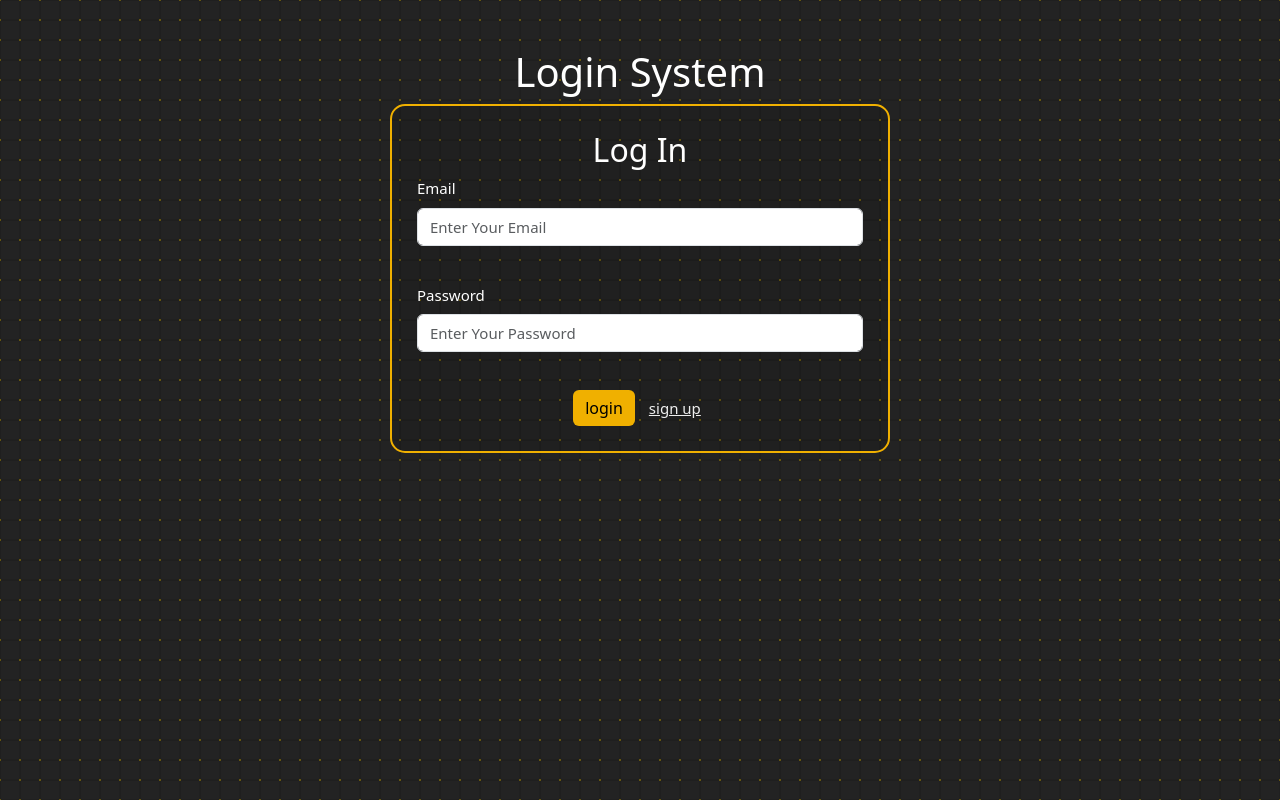
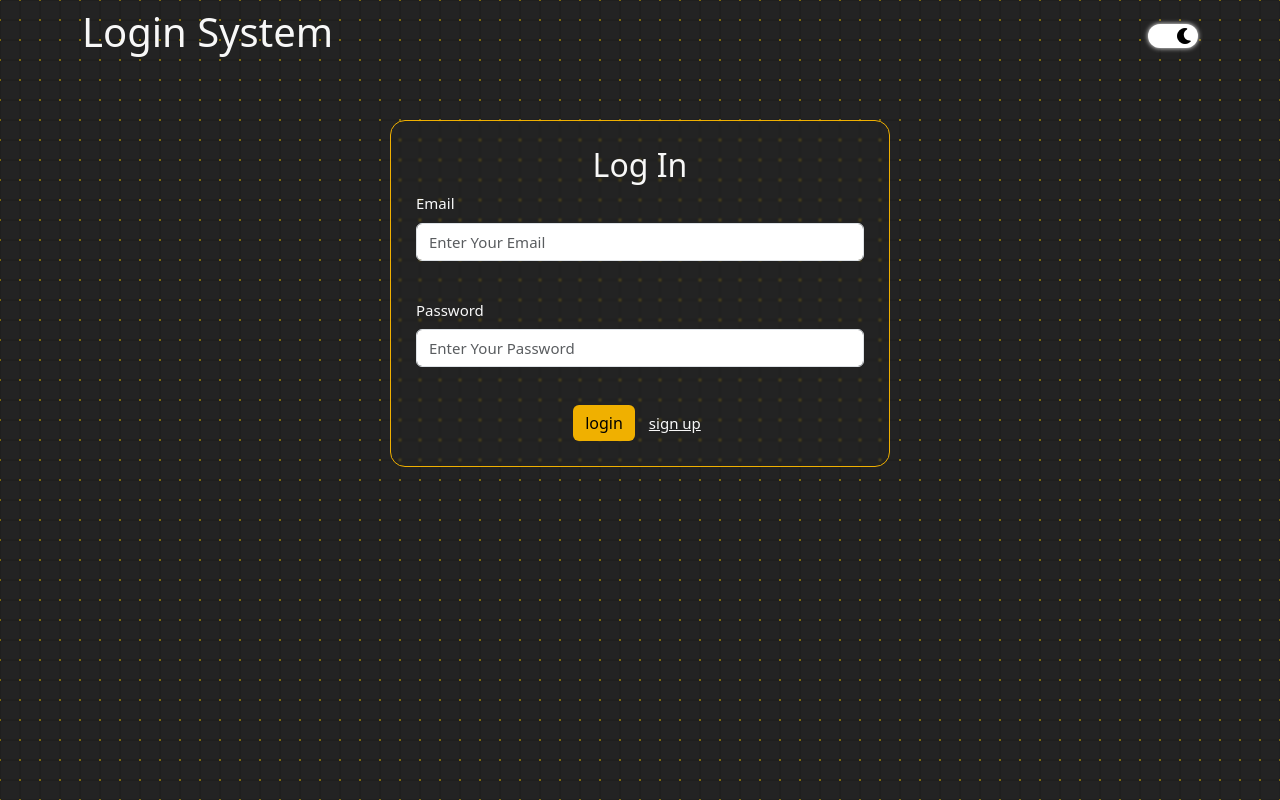
Before and after one commit to mohammed-abd-elmoniiem/login, a website built with Vite: page index.html in a window 1280 px wide. Built offline with nearby package versions, Linux system fonts and the light colour scheme.

Commit message:
dark mode

```diff
--- a/index.html
+++ b/index.html
@@ -7,12 +7,17 @@
     <title>login</title>
   </head>
   <body class="position-relative">
-    <!-- <div class="position-absolute top-0 p-2 banner rounded-1">
-      <p class="">add new user successfully</p>
-    </div> -->
-    <h1 class="mx-auto pt-5 text-center">login system</h1>
-    <header class="container">
-      <div class="sign-up d-flex flex-column mx-auto">
+    <nav
+      class="container d-flex justify-content-between align-items-center py-2"
+    >
+      <h1 class="">login system</h1>
+      <div class="theme">
+        <i class="fa fa-sun"></i>
+        <i class="fa fa-moon"></i>
+      </div>
+    </nav>
+    <header class="container mt-5">
+      <div class="sign-up d-flex flex-column mx-auto justify-content-center">
         <h2 class="align-self-center">sign up</h2>
         <div class="user-name-field">
           <label for="user-name" class="form-label"> user Name</label>
--- a/src/main.js
+++ b/src/main.js
@@ -16,6 +16,8 @@ var userName = document.getElementById('user-name');
 var userEmail = document.getElementById('user-email');
 var userPassword = document.getElementById('password');
 var btnSignUp = document.querySelector('button#sign-up');
+
+var themeBtn = document.querySelector('div.theme');
 
 var h2 = document.querySelector('h2')
 
@@ -58,6 +60,9 @@ loggedInBefore()
     h2.textContent = 'log in'
 
     // -------------------------------------------------
+
+    // set theme
+    if(localStorage.getItem('theme') == 'dark') document.body.classList.add('dark')
 // --------------------------------------------------------------------------------------------------------------
 
 
@@ -195,7 +200,7 @@ function welcomePage(){
         var section = document.createElement('section');
 
 
-        section.classList.add("d-flex","flex-column","align-items-center","h-100","justify-content-center")
+        section.classList.add("d-flex","flex-column","align-items-center","justify-content-center")
               section.innerHTML=`
               <h3 class="text-capitalize">welcome ${loggedInUser}</h3>
 
@@ -381,3 +386,36 @@ function addWranig(target){
 // animation +++++++++++++++++++++++++++++++++++++++++++++
 
 // animate('header div button')
+
+
+
+
+
+// dark mode
+
+themeBtn.addEventListener('click',(event)=>{
+  document.body.classList.toggle('dark')
+
+  if(document.body.classList.contains('dark' )){
+
+    localStorage.setItem('theme','light');
+
+
+    //  animate('div.theme i.fa-sun',{x:30 ,scale:0, opacity:0},{duration:0.5})
+    //  animate('div.theme i.fa-moon',{x:0 ,scale:1, opacity:1},{duration:0})
+  }else{
+
+    //  animate('div.theme i.fa-sun',{x:0 ,scale:1,opacity:1},{duration:0})
+
+    //  animate('div.theme i.fa-moon',{x:-30 ,scale:0, opacity:0},{duration:0.5})
+
+
+        localStorage.setItem('theme','dark')
+
+  }
+
+  // animate theme icons
+
+
+
+})
--- a/src/style.css
+++ b/src/style.css
@@ -8,30 +8,79 @@ canvas#ss{
 :root{
     --main-color:rgb(240, 176, 0);
     --main-bg-color: rgba(250, 204, 0, 0.452);
-    --white-color:#eeeeee;
+    --white-color:#181818;
     --bg-primary-color:#232323;
-    --p-color:#787878;
+    --p-color:#f8f8f8;
+    --bg-color:#0000001e;
 
-    --color-g-1:#3b3b3b;
-    --color-g-2:#535353;
-    --color-g-3: #424242;
-    --color-g-4: #353535;
+    --dark-theme-color-ff: #ffffff;
+        --dark-theme-color-00: #000000;
 
-  --bg-color:#0000001e;
-
-
-    min-height: 100vh;
 
 
 }
+.dark{
+    --main-color: rgb(255, 0, 0);
+    --main-bg-color: rgba(255, 0, 0, 0.582);
+
+    --white-color: #eeeeee;
+
+    --bg-primary-color: #dfdfdf;
+    --bg-color: #ebebeb;
+
+    --p-color: #1b1b1b;
+
+    --dark-theme-color-ff:#ffffff;
+    --dark-theme-color-00: #000000;
+
+
+
+}
+
+*{
+    transition: all 0.5s;
+}
+
+div.theme{
+    background-color: var(--dark-theme-color-ff);
+    box-shadow: 0 0 5px var(--dark-theme-color-ff);
+        padding: 0 3px;
+        border-radius: 15px;
+}
+
+ div.theme i.fa-sun{
+    color: var(--dark-theme-color-ff) !important;
+}
+/* html:has(body.dark) div.theme i.fa-sun{
+    color: var(--dark-theme-color-ff) !important;
+
+} */
+ div.theme i.fa-moon {
+    color: var(--dark-theme-color-00) !important;
+}
+/* html:not(:has(body.dark)) div.theme i.fa-sun {
+    color: var(--dark-theme-color-ff) !important;
+} */
+
+html:has(body.dark) div.theme{
+    background-color: var(--dark-theme-color-00) !important;
+    box-shadow: 0 0 5px var(--dark-theme-color-00);
+
+}
+/* html:not(:has(body.dark)) div.theme {
+    background-color: var(--dark-theme-color-ff);
+    padding: 0 3px;
+    border-radius: 15px;
+} */
+
 body{
     min-height: 100vh;
     background-color: var(--bg-primary-color) !important;
-    color: #ffffff !important;
-    background:
+    color: var(--p-color)!important;
+    background: radial-gradient(circle,  var(--main-bg-color) 11%, #00800000 11%) center / 20px 20px,
                 linear-gradient(#ff000000 0% 45%,var(--bg-color) 48% 53% ,#00800000 52%) center / 20px 20px,
-                linear-gradient(90deg , #ff000000 0% 45%, var(--bg-color) 48% 53%, #00800000 52%) center / 20px 20px  ,
-                radial-gradient(circle,  var(--main-bg-color) 10%, #00800000 10%) center / 20px 20px
+                linear-gradient(90deg , #ff000000 0% 45%, var(--bg-color) 48% 53%, #00800000 52%) center / 20px 20px
+
                             ;
 }
 
@@ -39,6 +88,12 @@ body{
 /* sign up */
 label,h1,h2{
     text-transform: capitalize;
+}
+section{
+    height: 100vh !important;
+}
+h3{
+    font-size: 55px !important;
 }
 header{
     width: fit-content;
@@ -49,10 +104,10 @@ header>div{
        font-size: 15px;
        padding: 25px;
        border-radius: 15px;
-       backdrop-filter: brightness(0.9);
+       /* backdrop-filter: brightness(0.9); */
 
-       border: var(--main-color) 2px solid;
-       /* backdrop-filter: blur(1px); */
+       border: var(--main-color) 1px solid;
+       backdrop-filter: blur(1px);
     /* background:linear-gradient(45deg,var(--color-g-1),
         var(--color-g-2),
             var(--color-g-3),
@@ -74,20 +129,20 @@ header div p{
     border: none;
     background-color: inherit !important;
     text-decoration: underline;
-    color: var(--white-color) !important;
+    color: var(--p-color) !important;
 
 }
 button{
     transition: all 1s;
     background-color: var(--main-color) !important;
     border: none !important;
-    /* color: var(--white-color) !important; */
-    transition: all 0.5s;
+
 }
 
 
 div.banner{
     width:350px;
+    top: 50px !important;
     left: 50%;
     transform: translateX(-50%) ;
     background-color:var(--main-bg-color) ;
```
